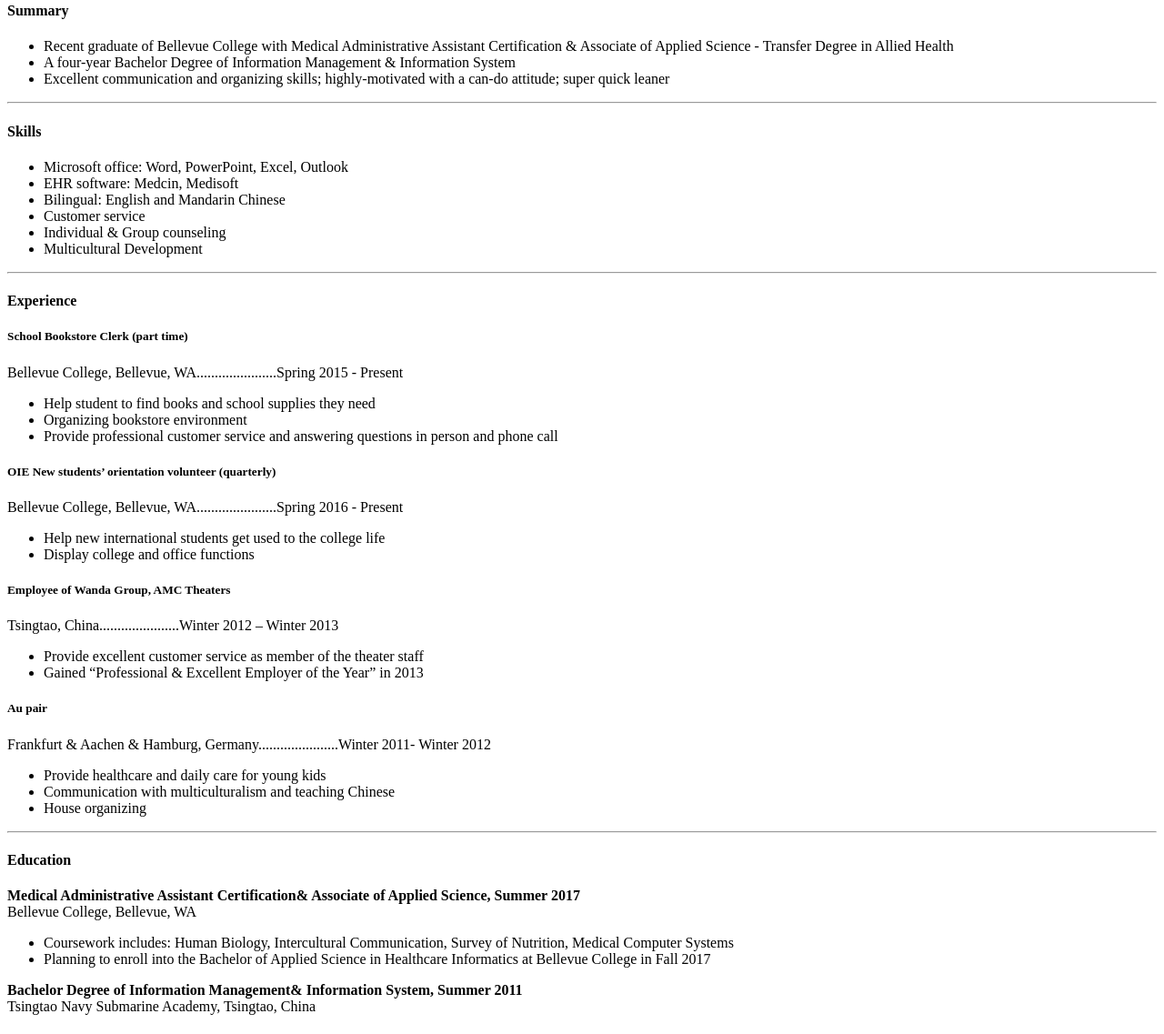
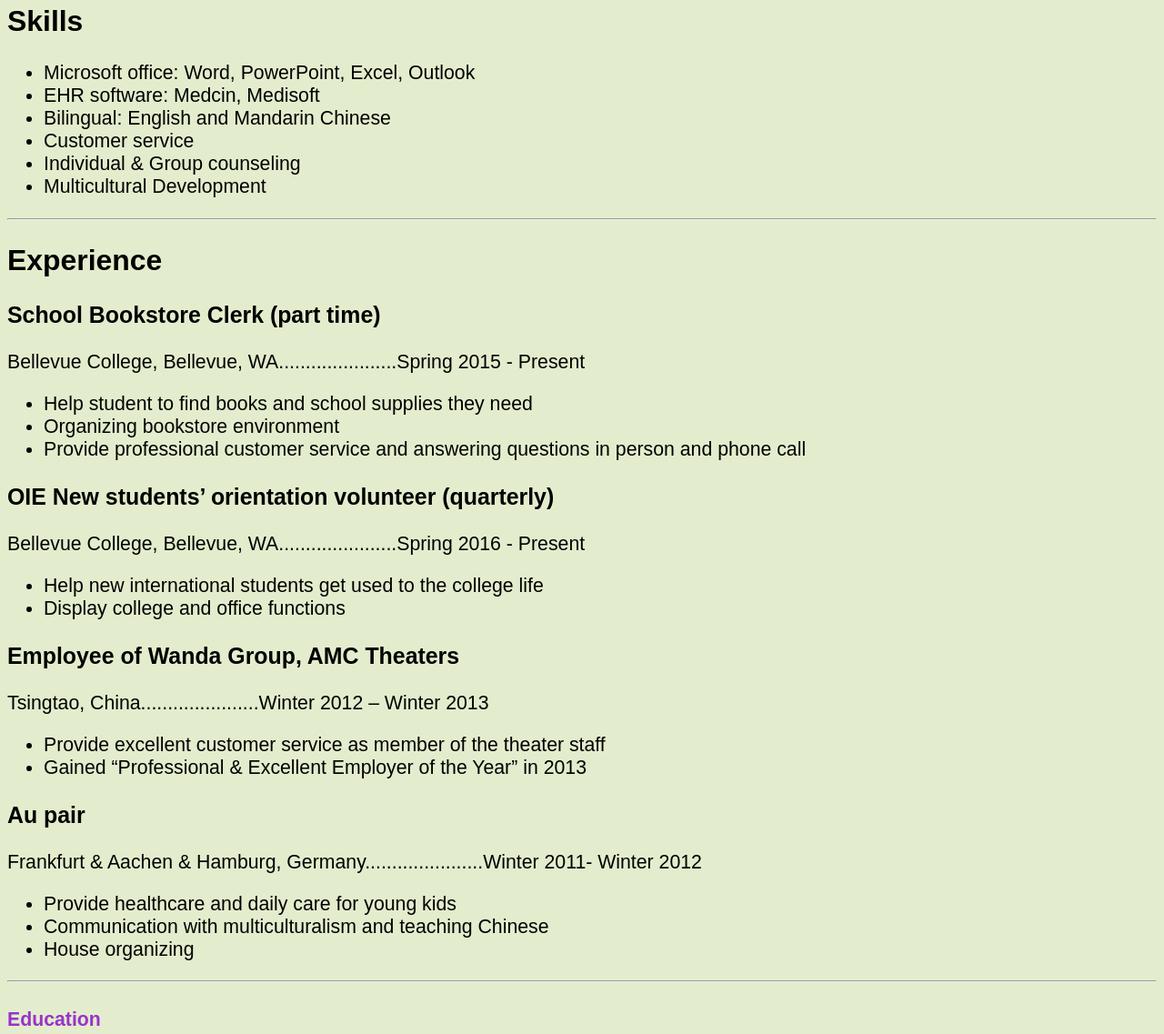
Before and after one commit to Jiayixu1005/jiayixu1005.github.io, a plain HTML site: page Resume.html in a window 1280 px wide. Shown: the part 464-1601 px from the top of the page at 91% size. Drawn offline with Linux system fonts and the light colour scheme.

Commit message:
Adding correction

```diff
--- a/Resume.html
+++ b/Resume.html
@@ -11,7 +11,7 @@
 
 <body>
 
-<h1><b>Jiayi Xu</b></h1>
+<h1>Jiayi Xu</h1>
 <img src="https://bc.instructure.com/files/103866395/download?download_frd=1&verifier=ilWmEg9ZzjZfaLlTZlsw8joyzfp5c6zwMIyy6Ghf"
      alt="My photo for resume" width="192" height="256" class="align-right medium">
 <p>123 456th Ave SE Bellevue,WA 98007 <br>
@@ -20,17 +20,17 @@
    Web:<a href="https://jiayixu1005.github.io">Jiayi's Github</a></p>
 
 <hr>
-<h4><b>Summary</b></h4>
-<p>
+<h2>Summary</h2>
+
     <ul>
         <li>Recent graduate of Bellevue College with Medical Administrative Assistant Certification & Associate of Applied Science - Transfer Degree in Allied Health</li>
         <li>A four-year Bachelor Degree of Information Management & Information System</li>
         <li>Excellent communication and organizing skills; highly-motivated with a can-do attitude; super quick leaner</li>
 </ul>
-</p>
+
 <hr>
-<h4><b>Skills</b></h4>
-<p>
+<h2>Skills</h2>
+
     <ul>
         <li>Microsoft office: Word, PowerPoint, Excel, Outlook</li>
         <li>EHR software: Medcin, Medisoft</li>
@@ -39,51 +39,60 @@
         <li>Individual & Group counseling</li>
         <li>Multicultural Development</li>
     </ul>
-</p>
+
 <hr>
-<h4><b>Experience</b></h4>
-<p>
-    <h5><b>School Bookstore Clerk (part time)</b></h5>
+<h2>Experience</h2>
+
+    <h3>School Bookstore Clerk (part time)</h3>
     Bellevue College, Bellevue, WA......................Spring 2015 - Present
+
     <ul>
         <li>Help student to find books and school supplies they need</li>
         <li>Organizing bookstore environment</li>
         <li>Provide professional customer service and answering questions in person and phone call</li>
     </ul>
-    <h5><b>OIE New students’ orientation volunteer (quarterly)</b></h5>
+
+    <h3>OIE New students’ orientation volunteer (quarterly)</h3>
     Bellevue College, Bellevue, WA......................Spring 2016 - Present
+
     <ul>
         <li>Help new international students get used to the college life</li>
         <li>Display college and office functions</li>
     </ul>
-    <h5><b>Employee of Wanda Group, AMC Theaters</b></h5>
+
+    <h3>Employee of Wanda Group, AMC Theaters</h3>
     Tsingtao, China......................Winter 2012 – Winter 2013
+
     <ul>
         <li>Provide excellent customer service as member of the theater staff</li>
         <li>Gained “Professional & Excellent Employer of the Year” in 2013</li>
     </ul>
-    <h5><b>Au pair</b></h5>
+
+    <h3>Au pair</h3>
     Frankfurt & Aachen & Hamburg, Germany......................Winter 2011- Winter 2012
+
     <ul>
         <li>Provide healthcare and daily care for young kids</li>
         <li>Communication with multiculturalism and teaching Chinese</li>
         <li>House organizing</li>
     </ul>
-</p>
+
 
 <hr>
-<h4><b>Education</b></h4>
-<p>
+<h4>Education</h4>
+
     <b>Medical Administrative Assistant Certification& Associate of Applied Science, Summer 2017</b><br>
     Bellevue College, Bellevue, WA
+
     <ul>
         <li>Coursework includes: Human Biology, Intercultural Communication, Survey of Nutrition, Medical Computer Systems</li>
         <li>Planning to enroll into the Bachelor of Applied Science in Healthcare Informatics at Bellevue College in Fall 2017</li>
     </ul>
+
     <b>Bachelor Degree of Information Management& Information System, Summer 2011</b><br>
     Tsingtao Navy Submarine Academy, Tsingtao, China
 
-</p>
+
 </body>
 
 </html>
--- a/Style.css
+++ b/Style.css
@@ -1,3 +1,17 @@
+body {
+    font-size: 133%;
+    font-family: sans-serif;
+    background-color: rgb(227, 237, 205)
+}
+
 h1 {
-    color: yellowgreen;
+    color: darkorchid;
 }
+
+img.align-right {
+    float: right; margin-left: 0%;
+}
+
+h4 {
+    color: darkorchid;
+}
```
